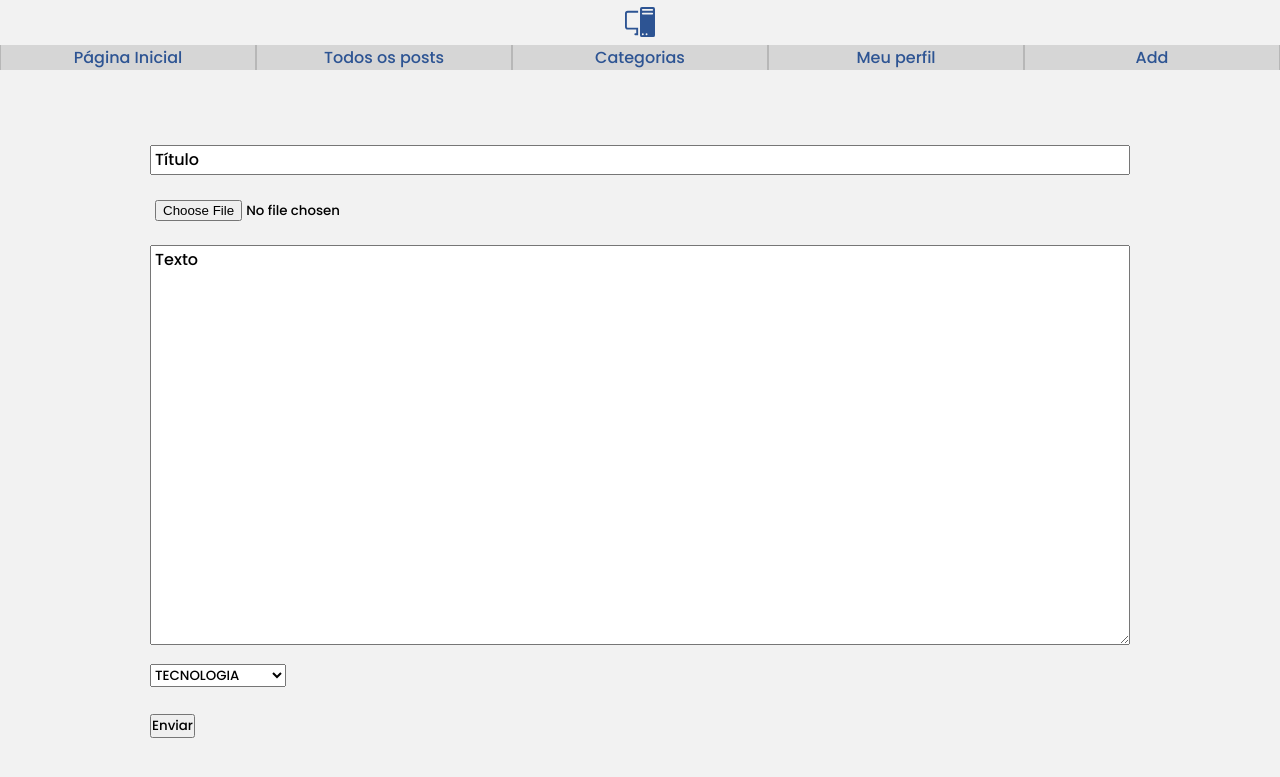
After one commit to frcelipe7/blog, a Django app: page /add in a window 1280 px wide. The commit adds this page. Shown: the top 777 px of the page. Run offline with Django 4.2, Linux system fonts and the light colour scheme; parts of the project's set-up code (start-up, migrations or seed data) failed here and were passed over.

```diff
--- /dev/null
+++ b/my_blog/static/css/add.css
@@ -0,0 +1,63 @@
+#add {
+    width: 100%; height: auto;
+    padding: 30px 150px;
+}
+
+#add form {
+    width: 100%;
+    padding-top: 15px;
+}
+
+#add form .line,
+#add form .textarea {
+    width: 100%; height: 40px;
+    position: relative;
+    margin-bottom: 10px;
+}
+
+#add form .textarea {
+    width: 100%; height: auto;
+}
+
+#add form .line label,
+#add form .textarea label {
+    position: absolute;
+    transition: .3s;
+    top: 2px;
+    left: 5px;
+    cursor: text;
+}
+
+#add form .line.category label {
+    position: block;
+}
+
+#add form .line input {
+    width: 100%;
+    height: 30px;
+    padding: 5px;
+}
+
+.textarea textarea {
+    width: 100%;
+    min-height: 400px;
+    position: relative;
+    resize: vertical;
+    padding: 5px;
+}
+
+#add form .line input:focus ~ label,
+#add form .textarea textarea:focus ~ label {
+    color: rgb(45, 84, 147);
+    top: -20px;
+    font-size: 11pt;
+    left: 0px;
+}
+
+#add form .line input:not(:placeholder-shown) ~ label,
+#add form .textarea textarea:not(:placeholder-shown) ~ label {
+    color: rgb(45, 84, 147);
+    top: -20px;
+    font-size: 10pt;
+    left: 0px;
+}
--- a/my_blog/static/css/layout.css
+++ b/my_blog/static/css/layout.css
@@ -6,7 +6,7 @@
 }
 body {
     background-color: #f2f2f2;
-    padding-top: 70px;
+    padding-top: 100px;
 }
 
 .top {
--- a/my_blog/static/css/style.css
+++ b/my_blog/static/css/style.css
@@ -1,7 +1,6 @@
 body {
     padding-top: 40px;
 }
-
 header {
     width: 100%; height: 400px;
     background-color: rgb(45, 84, 147);
--- /dev/null
+++ b/my_blog/templates/my_blog/add.html
@@ -0,0 +1,54 @@
+{% extends 'my_blog/layout.html' %}
+{% load static %}
+
+{% block title %}
+    <title>Posts</title>
+{% endblock %}
+
+{% block head %}
+    <link rel="stylesheet" href="{% static 'css/add.css' %}">
+{% endblock %}
+
+{% block body %}
+
+{% if ok_message %}
+    {{ok_message}}
+{% endif %}
+
+{% if error_message %}
+    {{error_message}}
+{% endif %}
+    <section id="add">
+        <form action="add" method="POST" enctype="multipart/form-data">
+            {% csrf_token %}
+            <div class="line title">
+                <input type="text" name="title" id="title" placeholder=" ">
+                <label for="title">Título</label>
+            </div>
+
+            <div class="line image">
+                <input type="file" name="image" id="image" accept="image/png, image/jpeg" required>
+            </div>
+
+            <div class="textarea">
+                <textarea name="text" id="text" placeholder=" "></textarea>
+                <label for="text">Texto</label>
+            </div>
+
+            <div class="line category">
+
+                <select name="category" id="category">
+                    <option value="TECH">TECNOLOGIA</option>
+                    <option value="MUND">MUNDO</option>
+                    <option value="SPRT">ESPORTES</option>
+                    <option value="ECON">ECONOMIA</option>
+                    <option value="PLTC">POLÍTICA</option>
+                    <option value="ETTN">ENTRETENIMENTO</option>
+                    <option value="SAUD">SAÚDE</option>
+                    <option value="EDUC">EDUCAÇÃO</option>
+                </select>
+            </div>
+            <button type="submit">Enviar</button>
+        </form>
+    </section>
+{% endblock %}
--- a/my_blog/templates/my_blog/layout.html
+++ b/my_blog/templates/my_blog/layout.html
@@ -32,6 +32,7 @@
             <a href="/posts"><div class="menu_button">Todos os posts</div></a>
             <a href="/categorias"><div class="menu_button">Categorias</div></a>
             <a href=""><div class="menu_button">Meu perfil</div></a>
+            <a href="/add"><div class="menu_button">Add</div></a>
         </div>
     </div>
     {% block body %}
--- a/my_blog/urls.py
+++ b/my_blog/urls.py
@@ -7,4 +7,5 @@ urlpatterns = [
     path('posts/post_id=<int:post_id>', views.post_view, name='post_view'),
     path('categorias', views.categorias, name='categorias'),
     path('categoria/<str:categoria>', views.categoria, name='categoria'),
+    path('add', views.add, name='add'),
 ]
--- a/my_blog/views.py
+++ b/my_blog/views.py
@@ -3,6 +3,8 @@ from django.http import request, HttpResponse, HttpResponseRedirect
 from django.urls import reverse
 from .models import *
 from .choices import CATEGORY_CHOICES
+
+from markdown2 import Markdown
 
 
 def index(request):
@@ -20,11 +22,14 @@ def posts(request):
 def post_view(request, post_id):
     try:
         post = Post.objects.get(id=post_id)
+        mkdw = Markdown()
+        text = mkdw.convert(post.text)
     except:
         return HttpResponseRedirect(reverse(index))
 
     return render(request, 'my_blog/post_view.html', {
         'post': post,
+        'text': text,
     })
 
 
@@ -43,3 +48,25 @@ def categoria(request, categoria):
     return render(request, "my_blog/categoria.html", {
         'posts': posts_categoria
     })
+
+
+def add(request):
+    if request.method == 'POST':
+        title = request.POST['title']
+        image = request.FILES['image']
+        text = request.POST['text']
+        category = request.POST['category']
+
+        post = Post(title=title, image=image, text=text, category=category)
+
+        try:
+            post.save()
+            return render(request, "my_blog/add.html", {
+                'ok_message': "Post enviado com sucesso!"
+            })
+        except:
+            return render(request, "my_blog/add.html", {
+                'error_message': "Ocorreu um erro!"
+            })
+
+    return render(request, 'my_blog/add.html')
```
Also changed, not shown: my_blog/static/css/post_view.css (+21 -1 lines), my_blog/templates/my_blog/post_view.html (+3 -4 lines), db.sqlite3, my_blog/static/img/posts_images/10/09.png (added), my_blog/static/img/posts_images/10/path.jpg (added).
